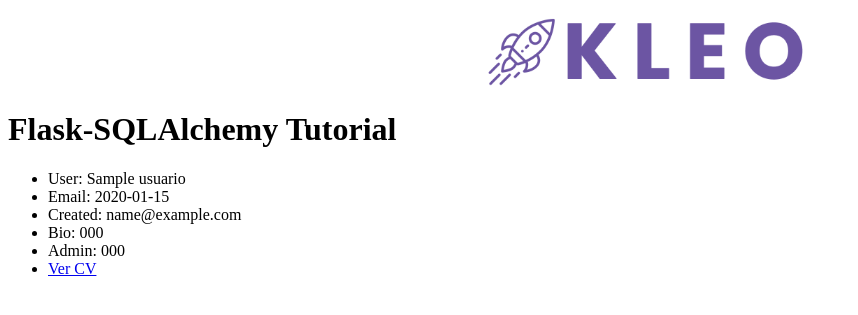
After one commit to Cris1997/ViSor, a Flask app: page /usuarios in a window 1280 px wide. The commit adds this page. Shown: the top 315 px of the page, without its empty margins (0-858 px from the left). Run offline with Flask 2, Linux system fonts and the light colour scheme; tables that the repository leaves empty hold one stand-in row (values such as "Sample post").

Commit message:
See users registered

```diff
--- a/flask_app.py
+++ b/flask_app.py
@@ -4,11 +4,11 @@ import urllib.request
 from flask import Flask, flash, request, redirect, url_for, render_template
 from flask_mail import Mail, Message
 from werkzeug.utils import secure_filename
-
+from flask_sqlalchemy import SQLAlchemy
 from functions import allowed_file, get_random_string
 
-#UPLOAD_FOLDER='/home/CristianDeloya/mysite/static/uploads/'
-UPLOAD_FOLDER='static/uploads'
+UPLOAD_FOLDER='/home/CristianDeloya/mysite/static/uploads'
+#UPLOAD_FOLDER='static/uploads'
 ALLOWED_EXTENSIONS = set(['pdf'])
 
 app = Flask(__name__)
@@ -26,6 +26,23 @@ app.secret_key = "secret key"
 app.config['UPLOAD_FOLDER'] = UPLOAD_FOLDER
 app.config['ALLOWED_EXTENSIONS']=ALLOWED_EXTENSIONS
 app.config['MAX_CONTENT_LENGTH'] = 16 * 1024 * 1024
+
+#Configure database
+
+app.config["DEBUG"] = True
+
+#DATABASE CONFIGURATION
+SQLALCHEMY_DATABASE_URI = "mysql+mysqlconnector://{username}:{password}@{hostname}/{databasename}".format(
+    username="CristianDeloya",
+    password="Domokun97",
+    hostname="CristianDeloya.mysql.pythonanywhere-services.com",
+    databasename="CristianDeloya$visor",
+)
+app.config["SQLALCHEMY_DATABASE_URI"] = SQLALCHEMY_DATABASE_URI
+app.config["SQLALCHEMY_POOL_RECYCLE"] = 299
+app.config["SQLALCHEMY_TRACK_MODIFICATIONS"] = False
+
+db = SQLAlchemy(app)
 
 @app.route('/')
 def index():
@@ -62,6 +79,7 @@ def registro():
 		paterno = request.form['paterno']
 		materno = request.form['materno']
 		fecha = request.form['fecha']
+		edoCivil = request.form['edoCivil']
 		ciudad = request.form['ciudad']
 		correo = request.form['correo']
 		fijo = request.form['fijo']
@@ -85,23 +103,30 @@ def registro():
 		flash('El archivo que subiste debe estar en formato pdf')
 		return render_template('registro.html')
 
-	#Generar password temporal y guardar en la base de datos
-	password = get_random_string()
+	#get random password
+	randomPassword = get_random_string()
+
 	#Build mail body and recipients
 	msg = Message('Detalle de ingreso a la plataforma de ViSor', sender=("Registro existoso ViSor", "trabajoterminal2019a085@gmail.com"), recipients = [correo])
-	msg.html = render_template('correo.html', value = name, psw = password)
-	mail.send(msg)
+	msg.html = render_template('correo.html', value = name)
+	#mail.send(msg)
+	#Save user into database
+	fullname = name + ' ' + paterno + ' ' + materno
+	user = Usuario(name = fullname, fechaNacimiento = fecha, edoCivil = edoCivil, ciudad = ciudad, email = correo, telFijo = fijo, telCelular = celular, nameCV = destination, password = randomPassword , tempPassword = 1, medioEnterado = conocimiento, perfil = perfil, expPrevia = lugarExperiencia)
+	db.session.add(user)
+	db.session.commit()
 	return render_template('signupSuccess.html')
 
+@app.route('/usuarios')
+def getUsers():
+    users = Usuario.query.all()
+    return render_template('dashboard/users.html', users = users)
 
 
 @app.route('/changePassword')
 def changePassword():
 	name = 'Cristian'
 	return render_template('changePassword.html', nombre = name)
-
-
-
 
 
 @app.route('/ingresar', methods=['POST'])
@@ -132,3 +157,44 @@ def display_image(filename):
 
 if __name__ == '__main__':
     app.run()
+
+
+
+
+
+class Usuario(db.Model):
+
+    __tablename__ = "usuarios"
+
+    id = db.Column(db.Integer, primary_key=True)
+    name = db.Column(db.String(200))
+    fechaNacimiento = db.Column(db.String(20))
+    edoCivil = db.Column(db.String(20))
+    ciudad = db.Column(db.String(50))
+    email = db.Column(db.String(100),unique=True)
+    telFijo = db.Column(db.String(10))
+    telCelular = db.Column(db.String(10))
+    nameCV = db.Column(db.String(50))
+    password = db.Column(db.String(16))
+    tempPassword = db.Column(db.Boolean)
+    medioEnterado = db.Column(db.String(1))
+    perfil = db.Column(db.String(1))
+    expPrevia = db.Column(db.String(500))
+
+    def __init__(self, name, fechaNacimiento, edoCivil, ciudad, email, telFijo, telCelular, nameCV, password, tempPassword, medioEnterado, perfil, expPrevia):
+        self.name = name
+        self.fechaNacimiento = fechaNacimiento
+        self.edoCivil = edoCivil
+        self.ciudad = ciudad
+        self.email = email
+        self.telFijo = telFijo
+        self.telCelular = telCelular
+        self.nameCV = nameCV
+        self.password = password
+        self.tempPassword = tempPassword
+        self.medioEnterado = medioEnterado
+        self.perfil = perfil
+        self.expPrevia = expPrevia
+
+    def __repr__(self):
+        return '<User {}>'.format(self.name)
--- /dev/null
+++ b/templates/dashboard/users.html
@@ -0,0 +1,43 @@
+<!DOCTYPE html>
+<html lang="en">
+<head>
+    <meta charset="UTF-8">
+    <meta name="viewport" content="width=, initial-scale=1.0">
+    <meta http-equiv="X-UA-Compatible" content="ie=edge">
+    <title>Bienvenido a ViSor</title>
+</head>
+<body>
+    <p style="text-align:center;"><img src="https://www.pythonanywhere.com/user/CristianDeloya/files/home/CristianDeloya/mysite/static/images/kleo-logo.pnghttps://www.pythonanywhere.com/user/CristianDeloya/files/home/CristianDeloya/mysite/static/images/kleo-logo.png" height="70" ></p>
+    <div class="container">
+    <h1>Flask-SQLAlchemy Tutorial</h1>
+    {% for user in users %}
+    <ul id="user.username">
+      <li>
+        <span class="field-name">User:</span>
+        <span class="field-value">{{ user.name }}</span>
+      </li>
+      <li>
+        <span class="field-name">Email:</span>
+        <span class="field-value">{{ user.fechaNacimiento }}</span>
+      </li>
+      <li>
+        <span class="field-name">Created:</span>
+        <span class="field-value">{{ user.email }}</span>
+      </li>
+      <li>
+        <span class="field-name">Bio:</span>
+        <span class="field-value">{{ user.telFijo }}</span>
+      </li>
+      <li>
+        <span class="field-name">Admin:</span>
+        <span class="field-value">{{ user.telCelular }}</span>
+      </li>
+      <li>
+         <a href = "www.google.com.mx" target="_blank">Ver CV</a>
+      </li>
+    </ul>
+    {% endfor %}
+  </div>
+
+</body>
+</html>
--- a/templates/registro.html
+++ b/templates/registro.html
@@ -75,7 +75,7 @@ hr.new5 {
                           </div>
                           <div class="form-group col-md-3">
                             <label for="edoCivil">Estado civíl:</label>
-                            <select name="edoCivil" class="form-control">
+                            <select name="edoCivil" class="form-control"  value="{{ request.form['edoCivil']}}">
                               <option value="Soltero(a)">Soltero(a)</option>
                               <option value="Casado(a)">Casado(a)</option>
                               <option value="Divorciado(a)">Divorciado(a)</option>
```
Also changed, not shown: database.py (deleted, +0 -55 lines).
